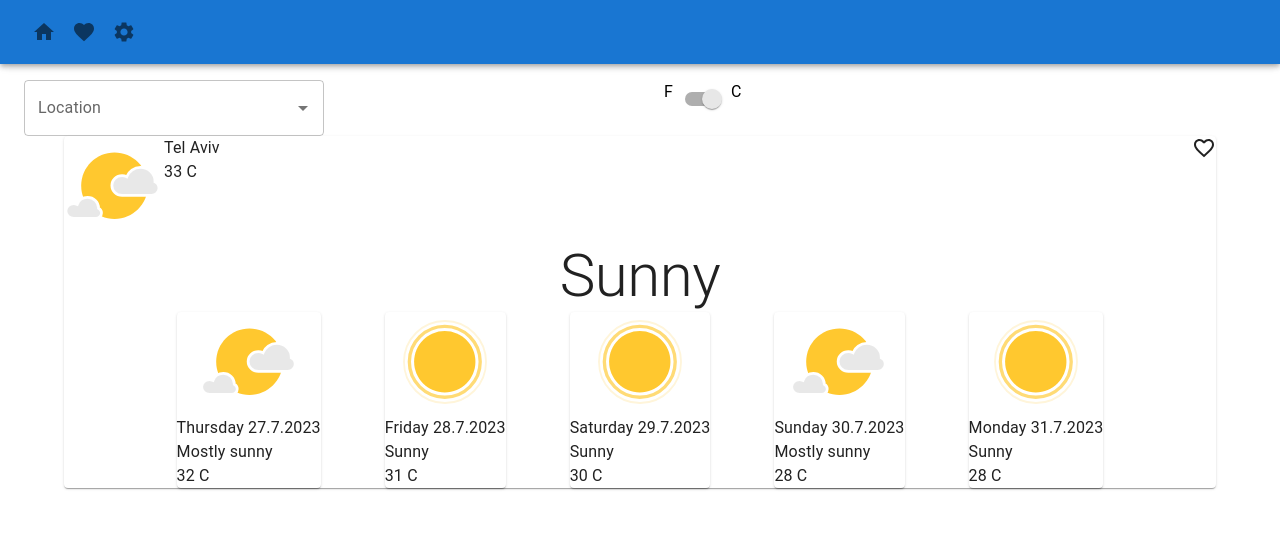
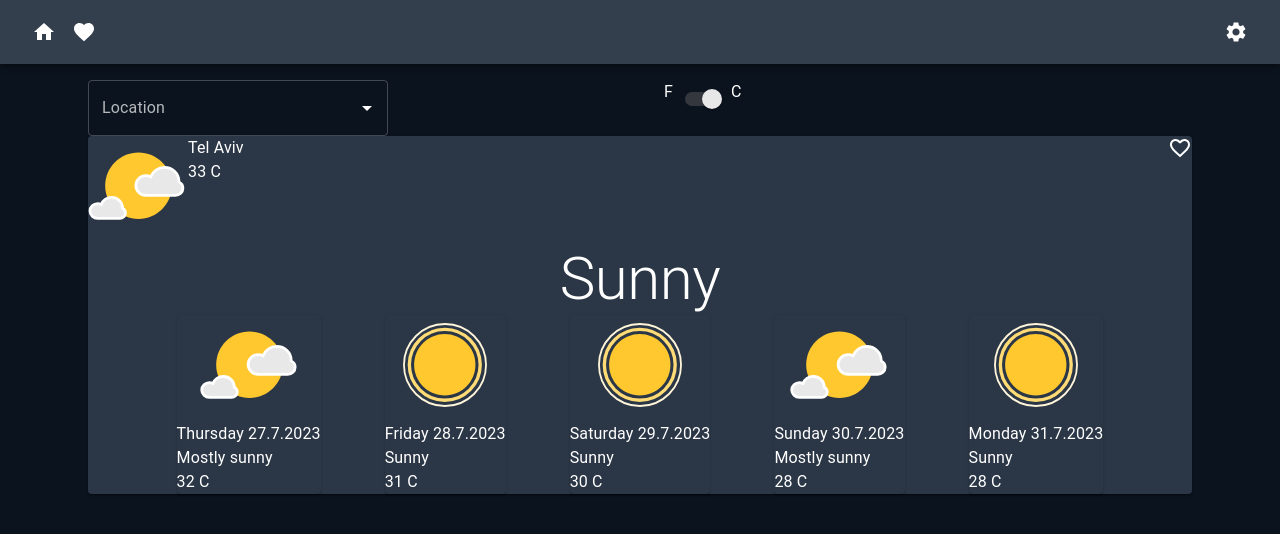
Before and after one commit to GiliEllen/gili-menahem-27-07-2023, a React (Create React App) app in the folder client/: page / in a window 1280 px wide. Shown: the top 534 px of the page. Built offline with nearby package versions, Linux system fonts and the light colour scheme.

Commit message:
dark mode and begin css and themes

```diff
--- a/client/src/App.scss
+++ b/client/src/App.scss
@@ -5,39 +5,11 @@
 /* body {
   background-color: rgb(0, 0, 56);
 } */
-
-.App-logo {
-  height: 40vmin;
-  pointer-events: none;
+a {
+  text-decoration: none;
+  color: inherit;
 }
 
-@media (prefers-reduced-motion: no-preference) {
-  .App-logo {
-    animation: App-logo-float infinite 3s ease-in-out;
-  }
+.active {
+  color: "blue"
 }
-
-.App-header {
-  min-height: 100vh;
-  display: flex;
-  flex-direction: column;
-  align-items: center;
-  justify-content: center;
-  font-size: calc(10px + 2vmin);
-}
-
-.App-link {
-  color: rgb(112, 76, 182);
-}
-
-@keyframes App-logo-float {
-  0% {
-    transform: translateY(0);
-  }
-  50% {
-    transform: translateY(10px);
-  }
-  100% {
-    transform: translateY(0px);
-  }
-}
--- a/client/src/App.tsx
+++ b/client/src/App.tsx
@@ -1,21 +1,19 @@
-import React from "react";
-import logo from "./logo.svg";
-import { Counter } from "./features/counter/Counter";
 import "./App.scss";
-import { Container } from "@mui/material";
-import Header from "./components/Header";
 import { BrowserRouter, Routes, Route } from "react-router-dom";
 import WeatherPage from "./views/WeatherPage";
 import FavoritesPage from "./views/FavoritesPage";
 import { useAppDispatch, useAppSelector } from "./app/hooks";
 import { setUnitFromPrefernce, unitSelector } from "./features/unit/unitSlice";
 import { useEffect } from "react";
+import { darkTheme, lightTheme } from "./styles/theme";
+import { ThemeProvider, CssBaseline } from "@mui/material";
+import { modeSelector } from "./features/mode/modeSlice";
 
 export const API = "http://dataservice.accuweather.com";
 export const API_KEY = "3vMphpay81AU2hjh6QZXGlketl9M62WJ";
 
 function App() {
-  const unit = useAppSelector(unitSelector);
+  const mode = useAppSelector(modeSelector);
   const dispatch = useAppDispatch();
 
   useEffect(() => {
@@ -23,12 +21,15 @@ function App() {
   }, []);
 
   return (
+    <ThemeProvider theme={mode === "light" ? lightTheme : darkTheme}>
+      <CssBaseline />
       <BrowserRouter>
         <Routes>
           <Route path="/" element={<WeatherPage />} />
           <Route path="/favorites" element={<FavoritesPage />} />
         </Routes>
       </BrowserRouter>
+    </ThemeProvider>
   );
 }
 
--- a/client/src/app/store.ts
+++ b/client/src/app/store.ts
@@ -3,6 +3,7 @@ import counterReducer from "../features/counter/counterSlice";
 import weatherSlice from "../features/weather/weatherSlice";
 import locationSlice from "../features/location/locationSlice";
 import UnitSlice from "../features/unit/unitSlice";
+import ModeSlice from "../features/mode/modeSlice";
 
 export const store = configureStore({
   reducer: {
@@ -10,6 +11,7 @@ export const store = configureStore({
     weather: weatherSlice,
     location: locationSlice,
     unit: UnitSlice,
+    mode: ModeSlice
   },
 });
 
--- a/client/src/components/Header.tsx
+++ b/client/src/components/Header.tsx
@@ -26,6 +26,7 @@ import SettingsIcon from "@mui/icons-material/Settings";
 import FavoriteIcon from "@mui/icons-material/Favorite";
 import DarkModeIcon from "@mui/icons-material/DarkMode";
 import LightModeIcon from "@mui/icons-material/LightMode";
+import { modeSelector, setMode } from "../features/mode/modeSlice";
 
 const headersData = [
   {
@@ -42,10 +43,11 @@ const headersData = [
 
 const Header = () => {
   const [mobileView, setMobileView] = useState(false);
+  const [drawerOpen, setDrawerOpen] = useState(false);
+  const [displaySettings, setDisplaySettings] = useState(false);
 
-  const [drawerOpen, setDrawerOpen] = useState(false);
   const unit = useAppSelector(unitSelector);
-  const [displaySettings, setDisplaySettings] = useState(false);
+  const mode = useAppSelector(modeSelector);
 
   const dispatch = useAppDispatch();
 
@@ -86,7 +88,12 @@ const Header = () => {
         </Box>
         <Box>
           <Typography>Mode:</Typography>
-          <ToggleButtonGroup>
+          <ToggleButtonGroup
+            value={mode}
+            onChange={(ev: any) => {
+              dispatch(setMode(ev.target.value));
+            }}
+          >
             <ToggleButton value={"dark"}>
               <DarkModeIcon />
             </ToggleButton>
@@ -101,7 +108,7 @@ const Header = () => {
 
   const displayDesktop = () => {
     return (
-      <Toolbar>
+      <Toolbar sx={{ display: "flex", justifyContent: "space-between" }}>
         <div>{getMenuButtons()}</div>
         <IconButton onClick={handleClickSettings}>
           <SettingsIcon />
@@ -206,7 +213,7 @@ const Header = () => {
             height: "20vh",
             top: "56px",
             zIndex: 2,
-            padding: 2
+            padding: 2,
           }}
         >
           <Typography mt={2} variant="h5">
--- /dev/null
+++ b/client/src/features/mode/modeSlice.ts
@@ -0,0 +1,44 @@
+import { createSlice, PayloadAction } from "@reduxjs/toolkit";
+import { RootState } from "../../app/store";
+
+export interface ModeState {
+  value: "light" | "dark" | string
+}
+
+const initialState: ModeState = {
+  value: "dark"
+};
+
+export const Modeslice = createSlice({
+  name: "mode",
+  initialState,
+
+  reducers: {
+    setMode: (state) => {
+      if (state.value === "light") {
+        state.value = "dark";
+        localStorage.setItem("mode", "dark")
+      } else {
+        state.value = "light"
+        localStorage.setItem("mode", "light")
+      }
+    },
+    setModeFromPrefernce: (state) => {
+      const mode = localStorage.getItem("mode")
+      if (mode === "light" || mode === "dark") {
+        state.value = mode
+      } else {
+        localStorage.setItem("mode", "light")
+      }
+    }
+  },
+});
+
+export const { setMode, setModeFromPrefernce } = Modeslice.actions;
+
+export const modeSelector = (state: RootState) => state.mode.value;
+
+// We can also write thunks by hand, which may contain both sync and async logic.
+// Here's an example of conditionally dispatching actions based on current state.
+
+export default Modeslice.reducer;
--- /dev/null
+++ b/client/src/styles/colors.ts
@@ -0,0 +1,8 @@
+export const Colors = [
+  {
+    lightMode: {
+      background: "#f5f5f5",
+      font: "#f5f5f5",
+    },
+  },
+];
--- /dev/null
+++ b/client/src/styles/theme.ts
@@ -0,0 +1,28 @@
+import { createTheme } from '@mui/material/styles';
+
+const darkTheme = createTheme({
+    palette: {
+        mode: 'dark',
+        primary: {
+          main: '#5abcff',
+        },
+        background: {
+          default: '#0b131e',
+          paper: '#202c3c',
+        },
+      },
+});
+
+const lightTheme = createTheme({
+    palette: {
+        mode: "light",
+        primary: {
+          main: '#0495f8',
+        },
+        background: {
+          default: '#f5f5f5',
+        },
+      },
+})
+
+export {darkTheme, lightTheme}
--- a/client/src/views/WeatherPage.tsx
+++ b/client/src/views/WeatherPage.tsx
@@ -10,7 +10,7 @@ import { Container, Stack } from "@mui/material";
 const WeatherPage = () => {
   // const weather = useAppSelector(weatherSelector);
   return (
-    <div>
+    <Container>
       <Header />
       <Stack sx={{ mt: 10 }} direction={"row"} justifyContent={"space-between"}>
         <Search />
@@ -19,7 +19,7 @@ const WeatherPage = () => {
 
       <WeatherMain />
       {/* {weather ? <p> {JSON.stringify(weather)}</p> : null} */}
-    </div>
+    </Container>
   );
 };
 
```
Lines whose indentation alone changed are shown as unchanged.
